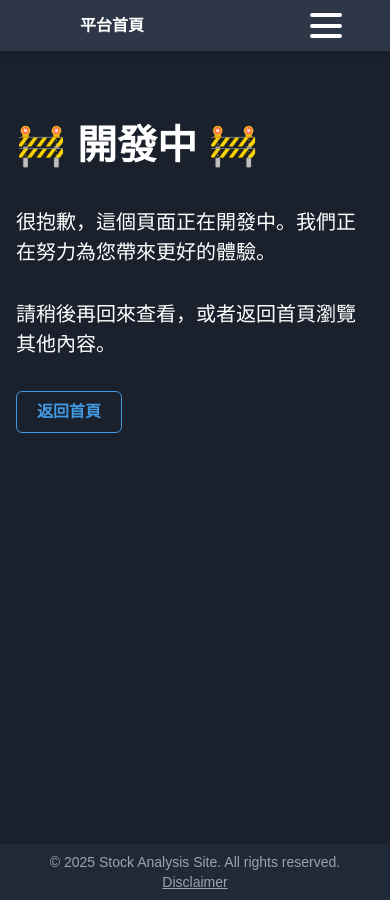
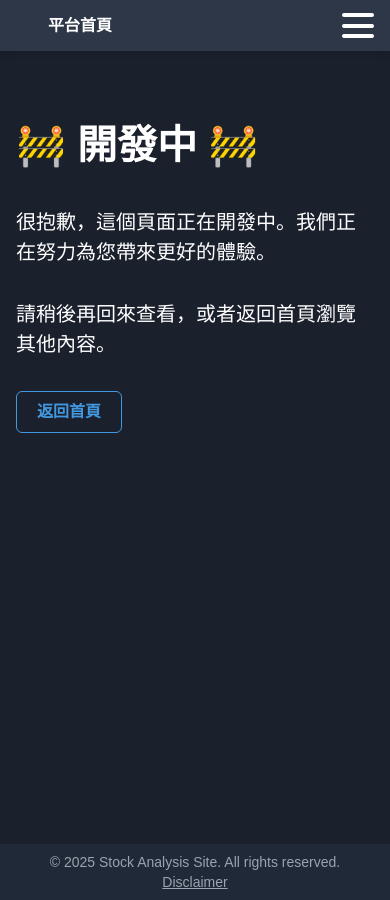
Before and after one commit to cyanshub/sp-stock-report-frontend, a Next.js app: page /construction in a window 390 px wide. Built offline with nearby package versions, Linux system fonts and the light colour scheme.

Commit message:
fix: 根據手機模式或電腦模式調整邊距的大小

```diff
--- a/components/common/Header.tsx
+++ b/components/common/Header.tsx
@@ -51,7 +51,8 @@ export default function Header({ currentPage }: HeaderProps) {
   const currentLinks = currentPage === 'home' ? links.home : links.others
 
   return (
-    <StyledHeader>
+    // 根據當前 isMobile 調整樣式
+    <StyledHeader isMobile={isMobile}>
       <Nav>
         <NavLogo>
           <StyledLink href="/">平台首頁</StyledLink>
@@ -89,11 +90,11 @@ export default function Header({ currentPage }: HeaderProps) {
   )
 }
 
-const StyledHeader = styled.header`
+const StyledHeader = styled.header<{ isMobile: boolean }>`
   font-size: 1rem;
   background-color: #2d3748;
   box-shadow: 0 4px 6px rgba(0, 0, 0, 0.1);
-  padding: 0.6rem 3rem;
+  padding: ${({ isMobile }) => (isMobile ? '0.6rem 1rem' : '0.6rem 3rem')};
   position: relative;
 `
 
```
